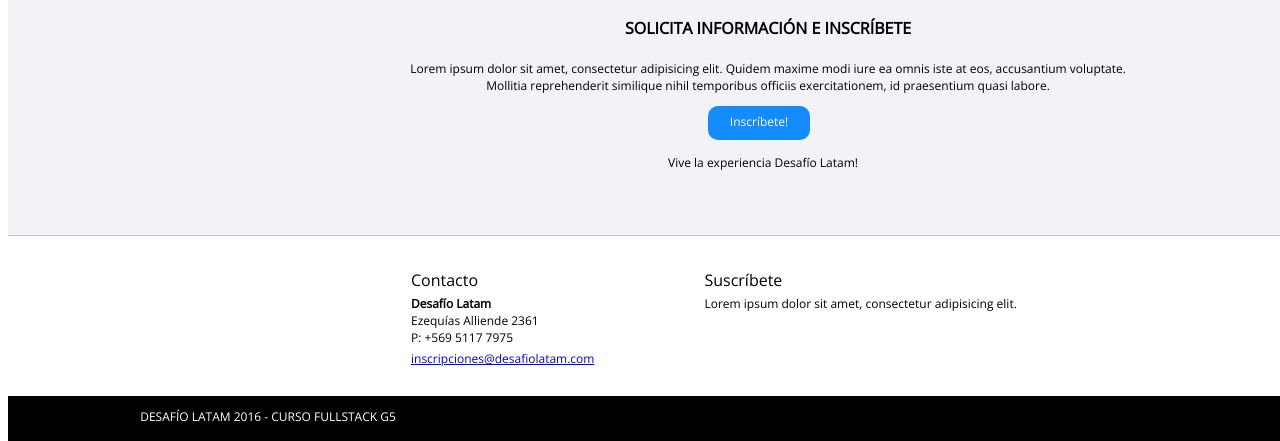
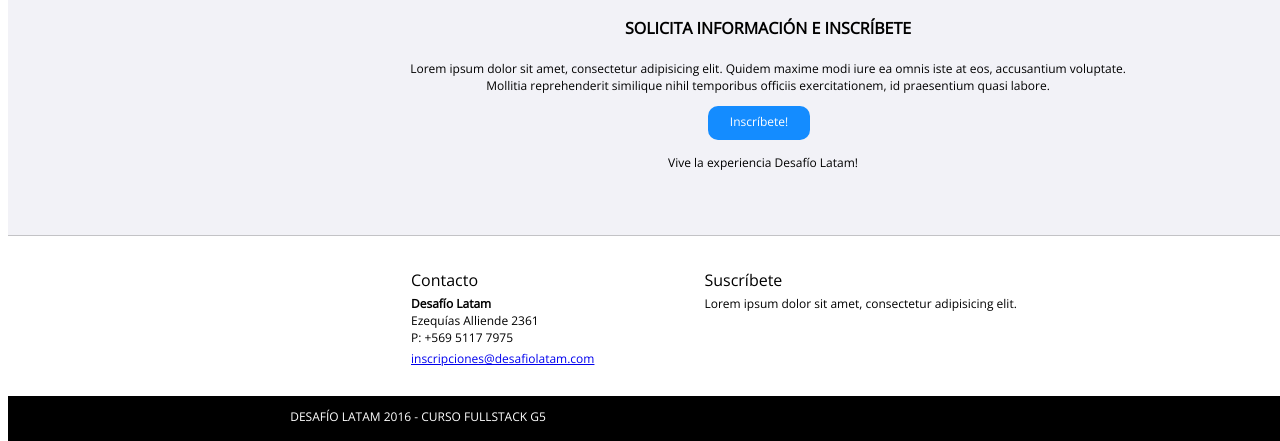
Before and after one commit to aavaldivieso/ejercicioclase7nov, a plain HTML site: page index.html in a window 1280 px wide. Shown: the part 786-1227 px from the top of the page. Drawn offline with nearby package versions, Linux system fonts and the light colour scheme.

Commit message:
detalles arreglados

```diff
--- a/index.html
+++ b/index.html
@@ -78,7 +78,7 @@
 		</div>
 
 		<div class="box3" style="margin-top: 0px; width: 1520px;">
-			<p style="color: white; margin-left: -1000px;">
+			<p style="color: white; margin-left: -700px;">
 				DESAFÍO LATAM 2016 - CURSO FULLSTACK G5
 			</p>
 		</div>
```
